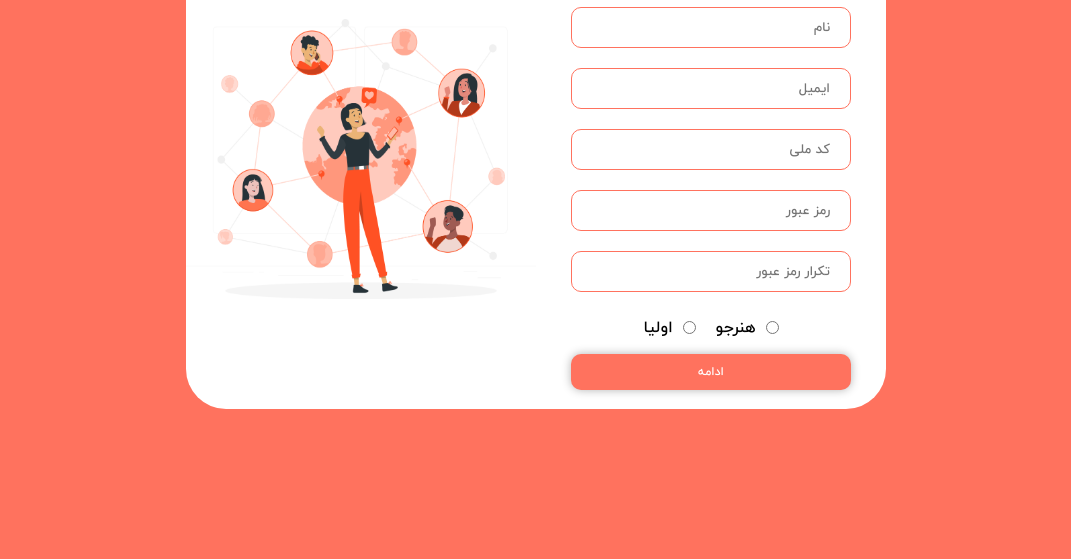
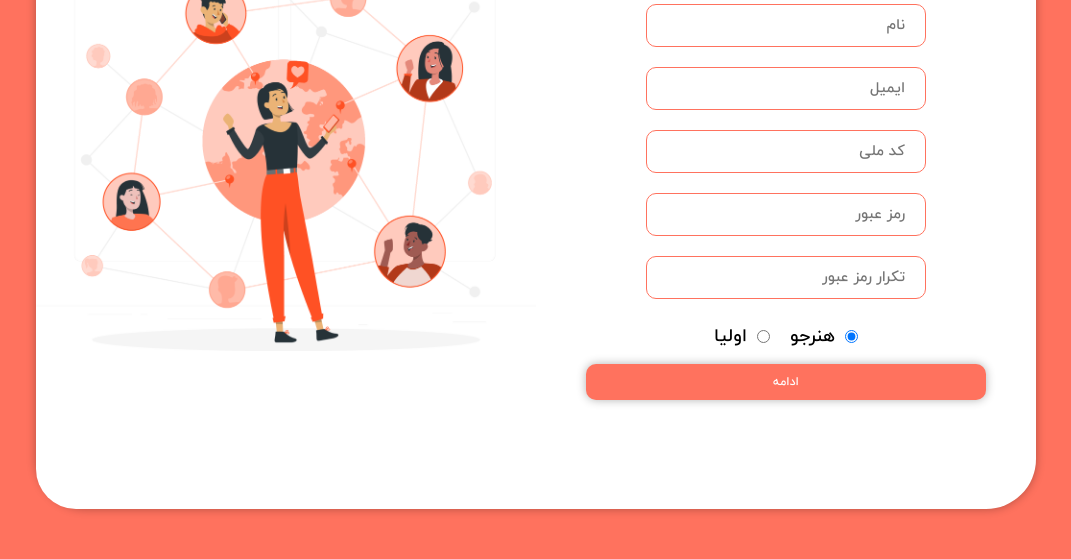
Before and after one commit to sadrawn/Atom, a plain HTML site: page signUp.html in a window 1536 px wide. Shown: the part 241-800 px from the top of the page, without its empty margins (232-1303 px from the left). Drawn offline with Linux system fonts and the light colour scheme.

Commit message:
signUp and Login sizes

```diff
--- a/signUp.html
+++ b/signUp.html
@@ -24,11 +24,11 @@
       <p class="confirmationErrorP"></p>
       <div class="inputs">
         <div class="radioDiv">
-          <input id="x" type="radio" />
+          <input id="x" type="radio" name="type" checked/>
           <label for="">هنرجو</label>
         </div>
         <div class="radioDiv">
-          <input id="x" type="radio" />
+          <input id="x" type="radio" name="type"/>
           <label for="">اولیا</label>
         </div>
       </div>
--- a/styles/Login&SignUp/signUp.css
+++ b/styles/Login&SignUp/signUp.css
@@ -106,11 +106,18 @@ span {
   font-size: 14px;
 }
 
-@media screen and (min-width: 390px) {
+@media screen and (min-width: 360px) {
   form {
+    width: 350px;
+    height: 500px;
     display: flex;
+    justify-content: center;
     align-items: center;
-    justify-content: center;
+    border-radius: 50px;
+    box-shadow: 0px 0px 10px rgba(0, 0, 0, 0.3);
+    background-color: white;
+    position: relative;
+    z-index: 100;
   }
 
   .left {
@@ -125,6 +132,10 @@ span {
 }
 
 @media screen and (min-width: 1024px) {
+  form {
+    width: 700px;
+  }
+
   .left {
     display: flex;
   }
@@ -132,6 +143,32 @@ span {
   .right {
     border-top-left-radius: 0px;
     border-bottom-left-radius: 0px;
+  }
+}
+
+@media screen and (min-width:1440px) {
+  form {
+    font-size: 18px;
+    width: 1000px;
+    height: 700px;
+  }
+
+  input {
+    font-size: 15px;
+  }
+
+  .left {
+    width: 50%;
+  }
+
+  .right {
+    width: 50%;
+  }
+
+  .left img {
+    width: 100%;
+    height: 100%;
+    object-fit: contain;
   }
 }
 
```
